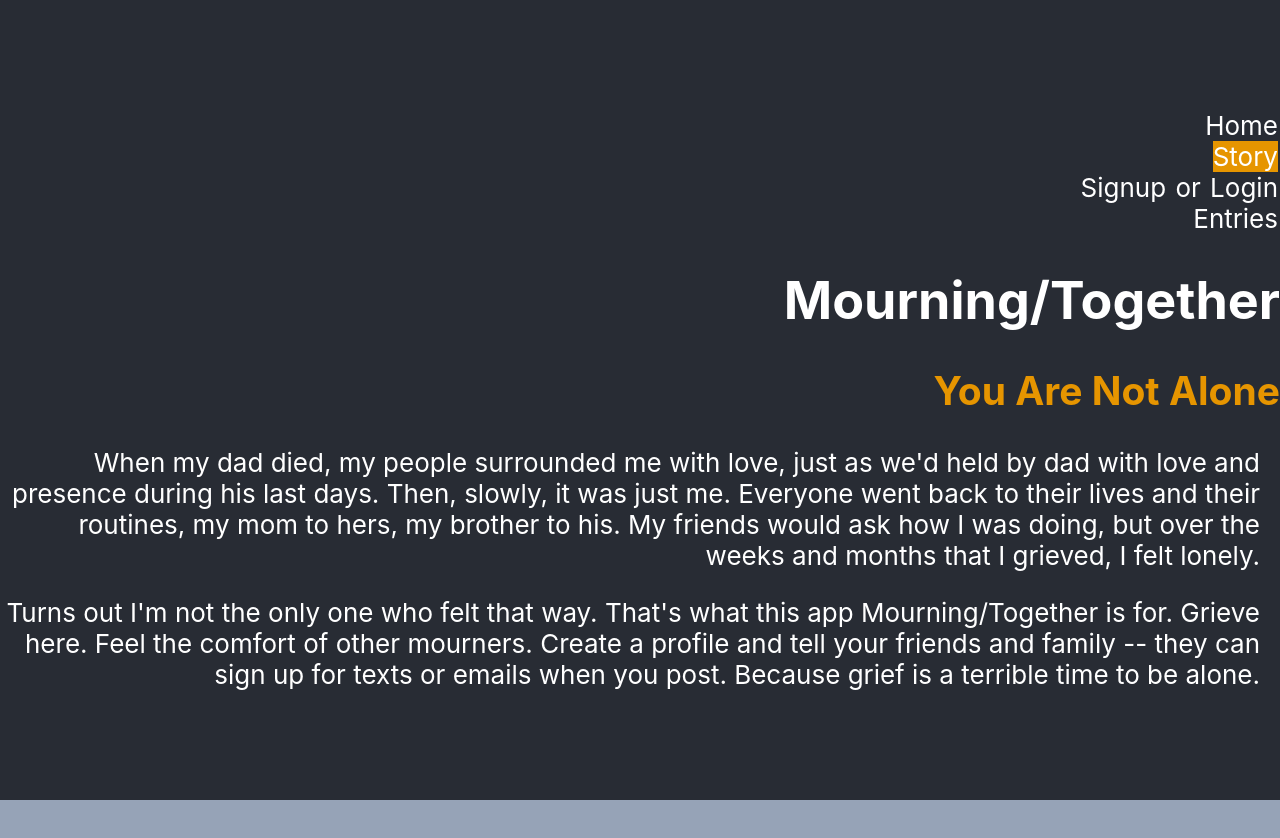
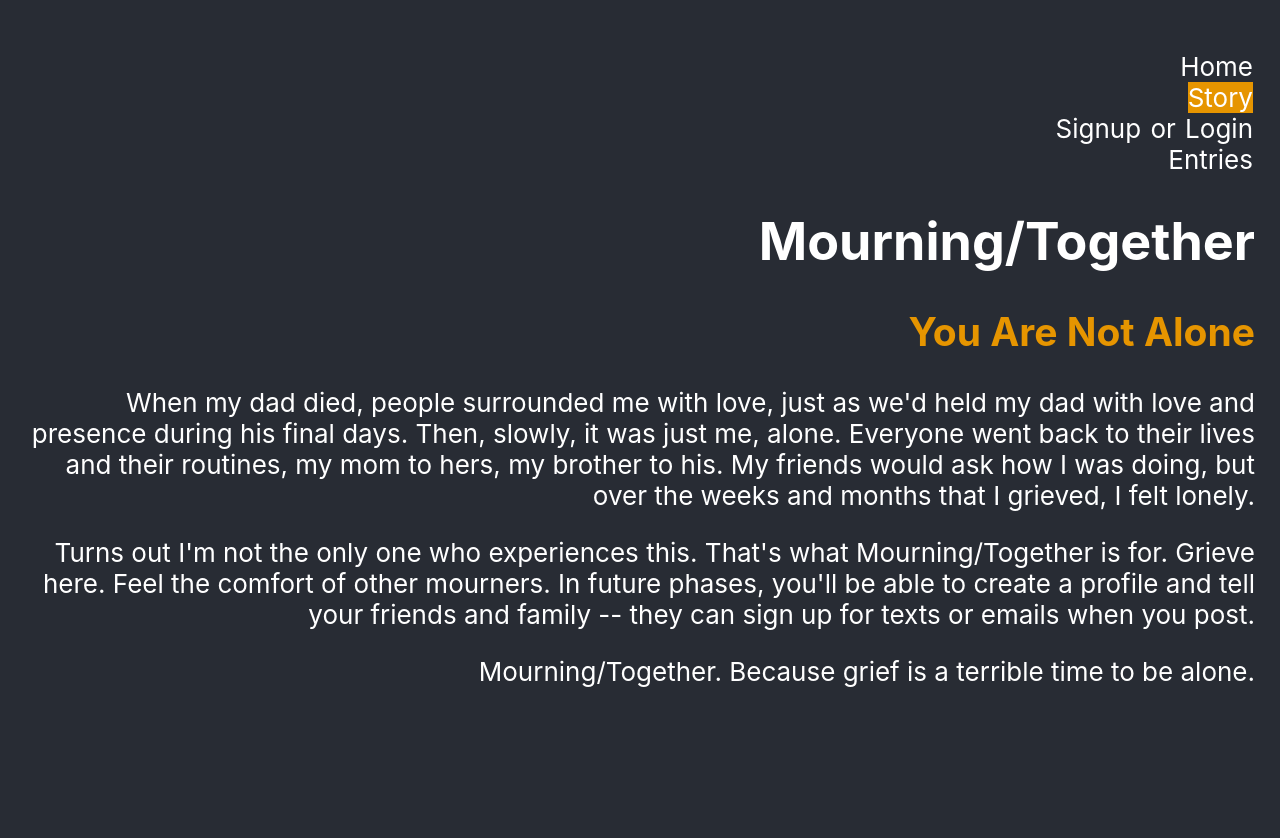
Before and after one commit to MiriamPeskowitz/testFinalRailsApi, a React (Create React App) app in the folder client/: page /story in a window 1280 px wide. Shown: the top 838 px of the page. Before the commit the page ends 800 px from the top, so only its background shows below. Built offline with nearby package versions, Linux system fonts and the light colour scheme.

Commit message:
fixed css issue with padding and center-alignment

```diff
--- a/client/src/App.css
+++ b/client/src/App.css
@@ -3,12 +3,13 @@
 }
 
 .App-header {
+  padding: 25px;
   background-color: #282c34;
   min-height: 100vh;
   display: flex;
   flex-direction: column;
-  align-items: center;
-  justify-content: center;
+  align-items: right;
+  justify-content: flex-start;
   font-size: calc(10px + 2vmin);
   color: white;
 }
@@ -17,6 +18,7 @@
   color: #61dafb;
 }
 
-p {
+/*p {
   margin-right: 20px;
 }
+*/
--- a/client/src/App.js
+++ b/client/src/App.js
@@ -4,7 +4,6 @@ import AppRouter from './routes';
 import Content from './containers/Content';
 
 class App extends Component {
-
 
   render() {
     return (
@@ -14,7 +13,6 @@ class App extends Component {
             <AppRouter />
           </header>
           <section>
-            <Content />
           </section>
         </div>
       </div>
--- a/client/src/components/Story.js
+++ b/client/src/components/Story.js
@@ -11,8 +11,9 @@ class About extends React.Component {
     return (
       <div >
         <h2 style={color}>You Are Not Alone</h2>
-        <p>When my dad died, my people surrounded me with love, just as we'd held by dad with love and presence during his last days. Then, slowly, it was just me. Everyone went back to their lives and their routines, my mom to hers, my brother to his. My friends would ask how I was doing, but over the weeks and months that I grieved, I felt lonely.</p>
-        <p>Turns out I'm not the only one who felt that way. That's what this app Mourning/Together is for. Grieve here. Feel the comfort of other mourners. Create a profile and tell your friends and family -- they can sign up for texts or emails when you post. Because grief is a terrible time to be alone.</p>
+        <p>When my dad died, people surrounded me with love, just as we'd held my dad with love and presence during his final days. Then, slowly, it was just me, alone. Everyone went back to their lives and their routines, my mom to hers, my brother to his. My friends would ask how I was doing, but over the weeks and months that I grieved, I felt lonely.</p>
+        <p>Turns out I'm not the only one who experiences this. That's what Mourning/Together is for. Grieve here. Feel the comfort of other mourners. In future phases, you'll be able to create a profile and tell your friends and family -- they can sign up for texts or emails when you post.</p>
+        <p>Mourning/Together. Because grief is a terrible time to be alone.</p>
       </div>
     )
   };
--- a/client/src/index.css
+++ b/client/src/index.css
@@ -1,7 +1,5 @@
 body {
   margin: 0;
-  /*margin-right: 20px;*/
-  padding: 0;
   font-family: -apple-system, BlinkMacSystemFont, "Segoe UI", "Roboto", "Oxygen",
     "Ubuntu", "Cantarell", "Fira Sans", "Droid Sans", "Helvetica Neue",
     sans-serif;
--- a/client/src/routes.js
+++ b/client/src/routes.js
@@ -1,5 +1,5 @@
 //uses react-router to set nav bar through NavLink
-// sets routes
+//sets routes
 
 import React from 'react';
 import { BrowserRouter as Router, Route, NavLink} from 'react-router-dom';
@@ -68,7 +68,6 @@ function AppRouter() {
 
               >Entries</NavLink>
             </li>
-
           </ul>
         </nav>
         <Route path='/' component={Home} />
@@ -76,11 +75,9 @@ function AppRouter() {
         <Route exact path='/story' component={Story} />
         <Route exact path='/login' component={Login} />
         <Route exact path='/signup' component={Signup} />
-        {/*add find, and add NavLink for find a user /search */}
       </div>
     </Router>
   )
 }
 
 export default AppRouter;
-// add     //add onClick -- // to NavLink for entries, that calls somewhere?
```
Lines whose indentation alone changed are shown as unchanged.
